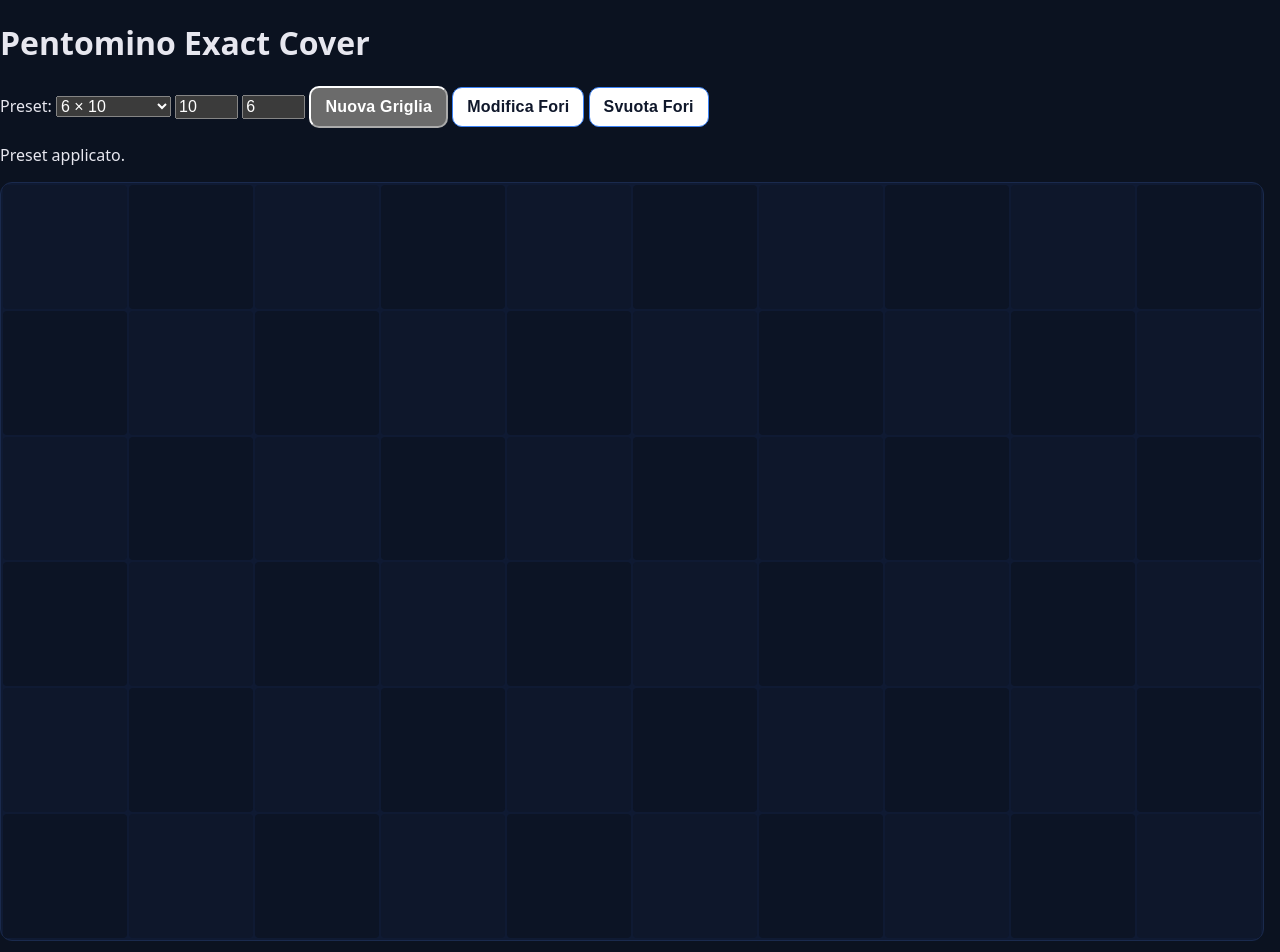
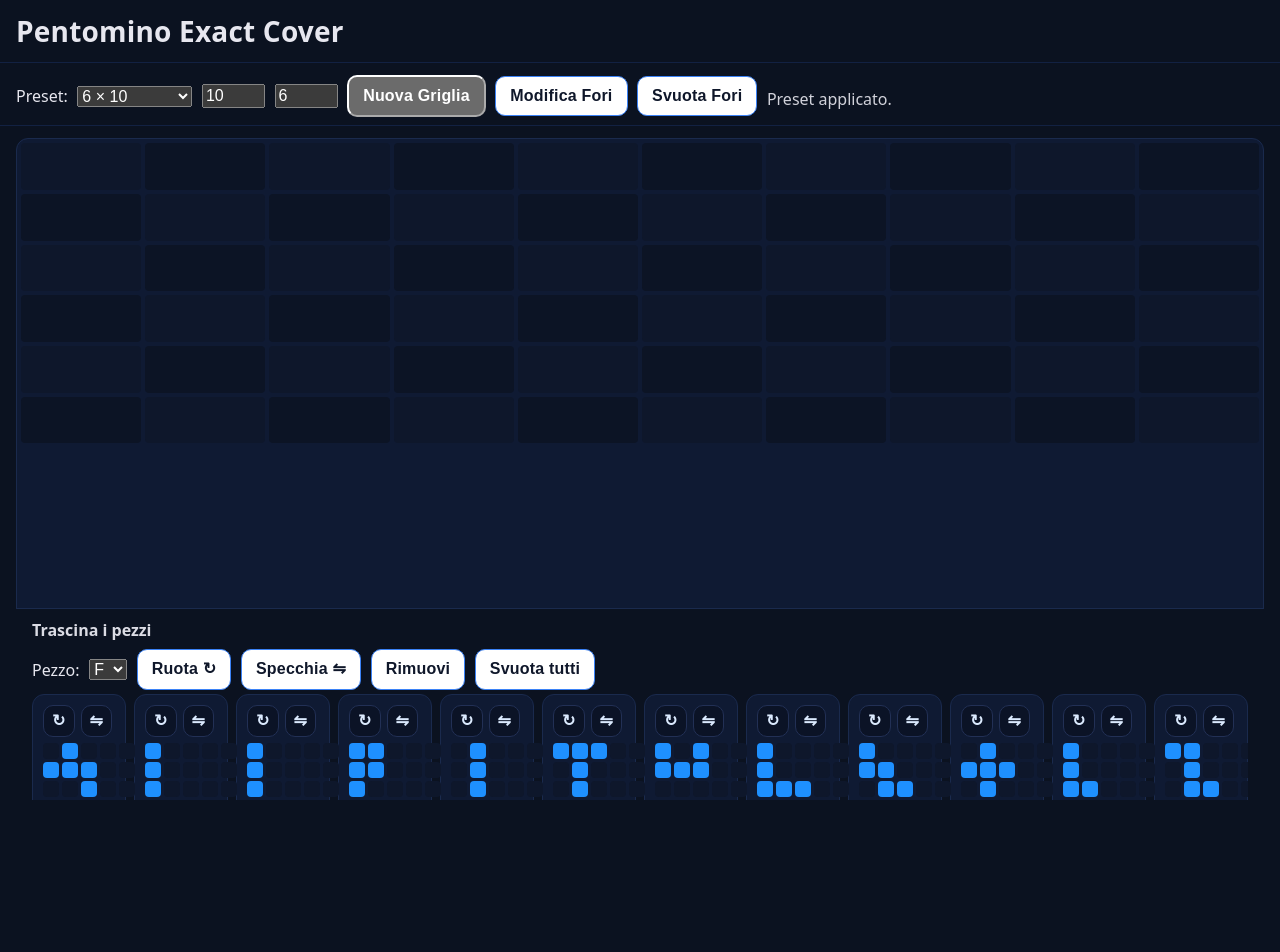
Before and after one commit to pezzaliapp/ExactCover, a plain HTML site: page index.html in a window 1280 px wide. Shown: the top 952 px of the page. After the commit the page ends 863 px from the top, so only its background shows below. Drawn offline with Linux system fonts and the light colour scheme.

Commit message:
Update style.css

```diff
--- a/style.css
+++ b/style.css
@@ -1,30 +1,108 @@
-/* Reset/struttura base: adatta la tua esistente se serve */
-:root{color-scheme:dark}
-*{box-sizing:border-box}
-html,body{margin:0;background:#0b1220;color:#e7e7ef;font-family:system-ui,-apple-system,Segoe UI,Roboto,Helvetica,Arial,sans-serif}
+/* ========= RESET & TEMA ========= */
+:root { color-scheme: dark; }
+* { box-sizing: border-box; }
+html, body {
+  margin: 0;
+  background: #0b1220;
+  color: #e7e7ef;
+  font-family: system-ui, -apple-system, Segoe UI, Roboto, Helvetica, Arial, sans-serif;
+}
 
-/* Board */
+/* ========= APPBAR / TITOLI ========= */
+.appbar {
+  position: sticky;
+  top: 0;
+  z-index: 30;
+  background: #0b1220;
+  border-bottom: 1px solid #122142;
+}
+.appbar .brand { padding: .75rem 1rem; }
+.appbar h1 {
+  margin: 0;
+  font-size: clamp(18px, 2.2vw, 28px);
+  letter-spacing: .2px;
+}
+
+/* ========= LAYOUT GENERALE =========
+   Due righe: controlli (sticky) + campo di gioco (board + palette) */
+.app {
+  min-height: 100vh;
+  display: grid;
+  grid-template-rows: auto minmax(0, 1fr);
+}
+
+/* Controlli sticky in alto */
+.controls.panel {
+  position: sticky;
+  top: calc(48px);        /* sotto l'appbar; regola se cambi l'altezza */
+  z-index: 25;
+  background: #0b1220;
+  padding: .75rem 1rem .5rem;
+  border-bottom: 1px solid #122142;
+}
+.controls-row,
+.controls {
+  display: flex;
+  flex-wrap: wrap;
+  gap: .5rem .6rem;
+  align-items: center;
+}
+
+/* Messaggio di stato */
+.status { margin: .4rem 0 0; opacity:.9; }
+
+/* ========= CAMPO DI GIOCO ========= */
+.playfield {
+  min-height: 0;
+  display: grid;
+  grid-template-rows: minmax(0, 1fr) auto; /* board cresce, palette auto */
+  gap: .75rem;
+  padding: .5rem 1rem 0;
+}
+
+/* Board centrata che si SCALA allo spazio disponibile */
+.board-wrap {
+  min-height: 0;
+  display: grid;
+  place-items: center;
+  padding: .25rem 0 .5rem;
+}
+
+/* === BOARD: celle quadrate calcolate con min() === */
 .board{
-  --w:10; --h:6;
-  display:grid;
-  grid-template-columns:repeat(var(--w),1fr);
-  gap:2px;
-  width:100%;
-  max-width:calc(100vw - 1rem);
-  aspect-ratio: var(--w) / var(--h);
-  background:#0f1a33;
-  padding:2px;
-  border-radius:12px;
-  border:1px solid #1a2a4d;
-  user-select:none; -webkit-user-select:none; -webkit-touch-callout:none; touch-action:none;
+  --w: 10;                 /* impostate da JS */
+  --h: 6;
+  --gap: 4px;
+
+  display: grid;
+  gap: var(--gap);
+
+  /* larghezza/altezza per una cella, calcolate in base allo spazio */
+  --cellW: calc( (100% - var(--gap) * (var(--w) - 1)) / var(--w) );
+  --cellH: calc( (100% - var(--gap) * (var(--h) - 1)) / var(--h) );
+  --cell:  min(var(--cellW), var(--cellH));
+
+  grid-template-columns: repeat(var(--w), var(--cell));
+  grid-auto-rows: var(--cell);
+
+  width: 100%;
+  height: 100%;
+  max-height: 100%;
+  background: #0f1a33;
+  padding: 4px;
+  border-radius: 12px;
+  border: 1px solid #1a2a4d;
+
+  user-select: none; -webkit-user-select: none; -webkit-touch-callout: none; touch-action: none;
 }
-.cell{position:relative;background:#0e172b;border-radius:4px}
-.cell.dark{background:#0c1425}
-.cell.hole{background:#1b0f0f}
+
+.cell { position: relative; background:#0e172b; border-radius:4px; }
+.cell.dark { background:#0c1425; }
+.cell.hole { background:#1b0f0f; }
 .cell.piece{
   outline: 2px solid rgba(255,255,255,.22);
   border-radius: 4px;
-  filter:saturate(.9) brightness(1.02); /* più morbido */
+  filter: saturate(.9) brightness(1.02); /* più morbido */
 }
 
 /* Ghost (anteprima) più tenue */
@@ -50,44 +128,74 @@ html,body{margin:0;background:#0b1220;color:#e7e7ef;font-family:system-ui,-apple
   border-radius:3px;
   animation:placeFlash .18s ease-out forwards;
 }
-@keyframes placeFlash{
-  0%{opacity:1} 100%{opacity:0}
+@keyframes placeFlash{ 0%{opacity:1} 100%{opacity:0} }
+
+/* ========= PALETTE IN BASSO (STICKY) ========= */
+.palette-bar{
+  position: sticky;
+  bottom: 0;
+  background: #0b1220;
+  padding: .4rem 0 .7rem;
+  border-top: 1px solid #1a2a4d;
+  max-height: 28vh;      /* su laptop non “mangia” troppo spazio */
+  overflow: hidden;
 }
 
-/* Palette (mini 5x5) — adatta classi ai tuoi markup esistenti */
+/* Titolo/pulsanti della palette */
+.manual.panel2 { padding: 0 1rem; }
+.manual.panel2 h3 { margin: .25rem 0 .5rem; font-size: 1rem; opacity:.95; }
+
+/* Palette: scorrimento orizzontale fluido */
 .palette{
+  display: grid;
+  grid-auto-flow: column;
+  grid-auto-columns: minmax(86px, 1fr);
+  gap: .5rem;
+  overflow-x: auto;
+  overflow-y: hidden;
+  padding: .25rem 0 .25rem;
+  scroll-snap-type: x proximity;
+}
+.palette > * { scroll-snap-align: start; }
+
+/* Tile dei pezzi (mini 5x5) */
+.tile{
+  background:#0f1a33; border:1px solid #1a2a4d; border-radius:12px;
+  padding:10px; display:grid; gap:6px;
+  user-select:none; -webkit-user-select:none; -webkit-touch-callout:none; touch-action:none;
+}
+.tile .mini{
+  --sq:16px;
   display:grid;
-  grid-template-columns:repeat(auto-fit,minmax(86px,1fr));
-  gap:10px;
+  grid-template-columns:repeat(5,var(--sq));
+  grid-auto-rows:var(--sq);
+  gap:3px; justify-content:center;
 }
-.tile{
-  background:#0f1a33;border:1px solid #1a2a4d;border-radius:12px;
-  padding:10px;display:grid;gap:6px;
-  user-select:none;-webkit-user-select:none;-webkit-touch-callout:none;touch-action:none
-}
-.tile .mini{--sq:16px;display:grid;grid-template-columns:repeat(5,var(--sq));grid-auto-rows:var(--sq);gap:3px;justify-content:center}
-.tile .mini .cell{width:var(--sq);height:var(--sq);background:#0e172b;border-radius:4px}
-.tile .mini .cell.on{background:#1e90ff}
-.tile .ctrls{display:flex;gap:6px}
-.tile .ctrls button{padding:6px 8px;border-radius:10px;background:#0b1326;border:1px solid #223055;color:#dbeafe}
+.tile .mini .cell{ width:var(--sq); height:var(--sq); background:#0e172b; border-radius:4px; }
+.tile .mini .cell.on{ background:#1e90ff; }
+.tile .ctrls{ display:flex; gap:6px; }
+.tile .ctrls button{ padding:6px 8px; border-radius:10px; background:#0b1326; border:1px solid #223055; color:#dbeafe; }
 
-/* UI — pulsanti leggibili */
+/* ========= UI — PULSANTI / INPUT ========= */
 button, .controls select, .controls input { font-size:16px; line-height:1.15; }
 button { font-weight:700; letter-spacing:.2px; padding:10px 14px; border-radius:10px; }
 button.ghost{ background:#ffffff; color:#0f172a; border:1px solid #3b82f6; }
 button.ghost:hover{ background:#f1f5f9; border-color:#2563eb; }
 
-/* Drag su mobile: blocca selezione/callout/drag nativo */
+/* Blocca selezione/callout/drag nativo durante il drag */
 .board, #palette, #palette .tile, .cell, .controls, .panel{
   -webkit-user-select:none; user-select:none; -webkit-touch-callout:none;
 }
 #palette .tile, .cell{ touch-action:none; -webkit-user-drag:none; }
 
-/* Responsive controlli/palette */
-@media (max-width:960px){
-  .controls { row-gap:.4rem; column-gap:.4rem; flex-wrap:wrap; }
-  .palette{ grid-template-columns:repeat(auto-fit,minmax(72px,1fr)); gap:.4rem; }
+/* ========= RESPONSIVE ========= */
+@media (min-width: 1000px){
+  .palette-bar{ max-height: 24vh; }
 }
-@media (max-width:600px){
+@media (max-width: 960px){
+  .controls { row-gap:.4rem; column-gap:.4rem; }
+  .manual.panel2 { padding: 0 .75rem; }
+}
+@media (max-width: 600px){
   .controls button, .controls select, .controls input{ font-size:17px; padding:11px 16px; }
 }
```
